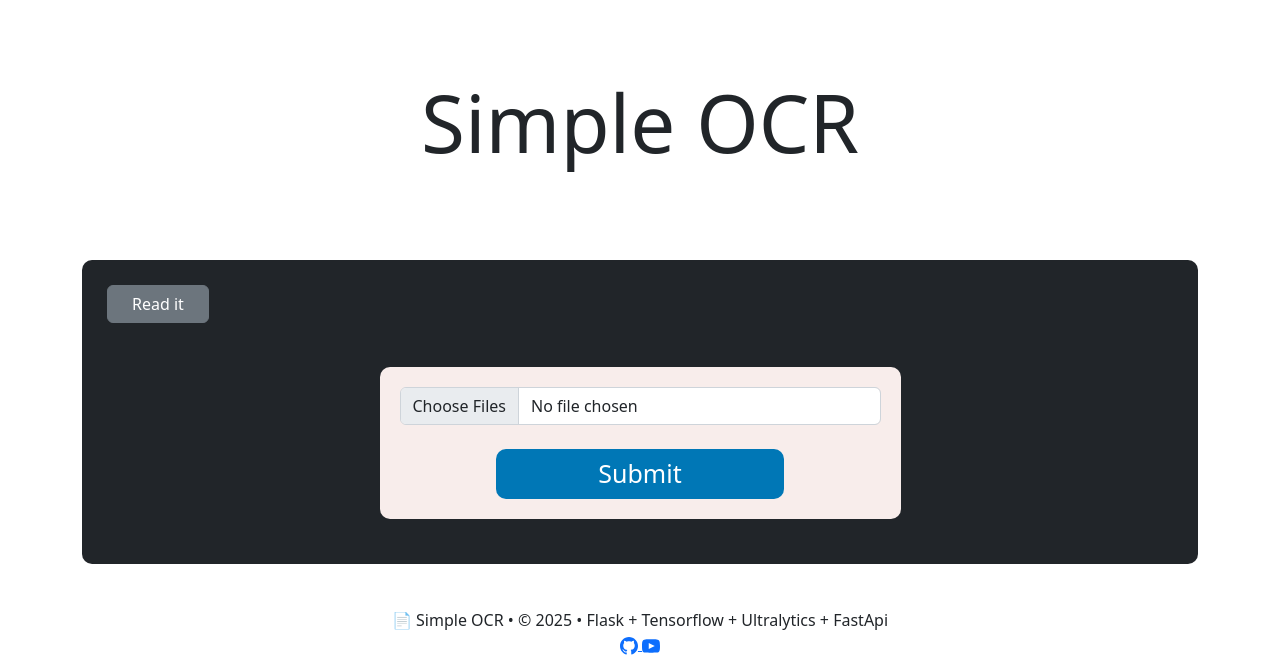
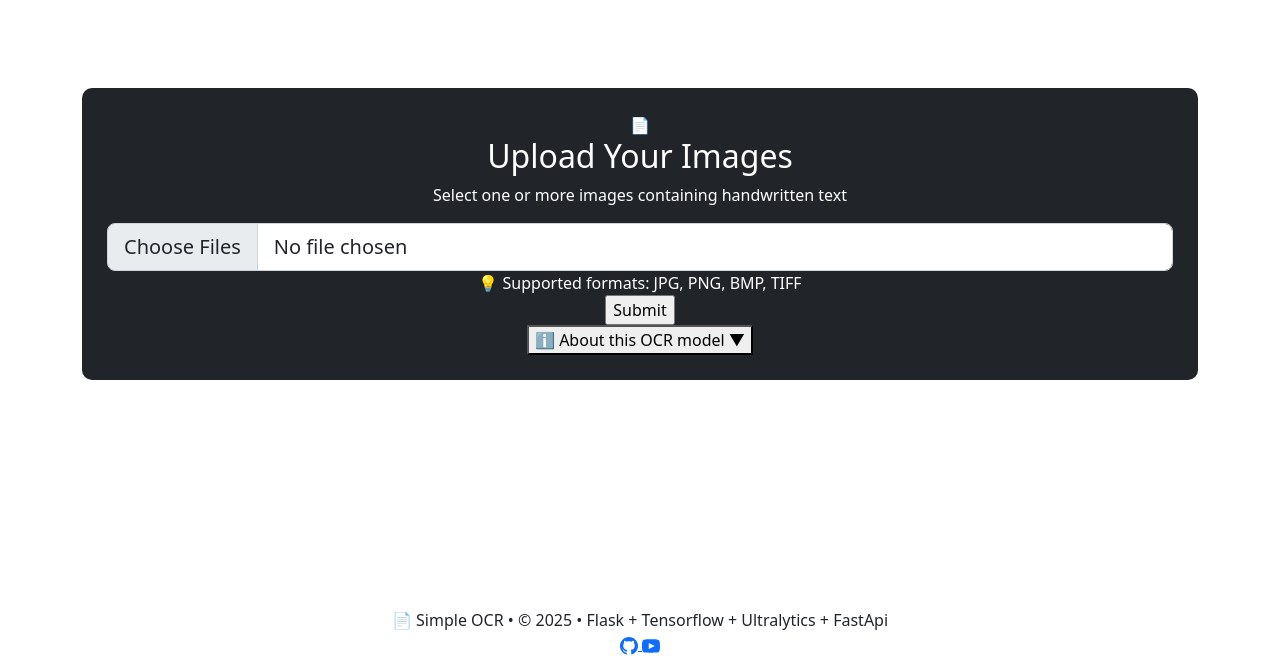
Before and after one commit to Koks-creator/OcrBenthamDataset, a Flask app: page / in a window 1280 px wide. Shown: the part 144-800 px from the top of the page. Run offline with Flask 3, Linux system fonts and the light colour scheme; some libraries are stand-ins or nearby versions.

Commit message:
Update home.html

```diff
--- a/ocr_webapp/templates/home.html
+++ b/ocr_webapp/templates/home.html
@@ -2,24 +2,20 @@
 
 {% block content %}
 <div class="container text-center">
-  <h1 class="display-1 my-4" style="padding: 50px;">Simple OCR</h1>
-
+  <br>
+  <br>
   <div class="jumbotron position-relative" style="background-color: #212529;">
-    <div class="row mb-4">
-      <div class="col text-start">
-        <button
-          type="button"
-          class="btn btn-secondary px-4"
-          data-bs-container="body"
-          data-bs-toggle="popover"
-          data-bs-placement="right"
-          data-bs-content="INFO: this OCR model was trained on quite short sequences,
-           mostly single words (since it was traied on IAM dataset), so don't expect too much, https://fki.tic.heia-fr.ch/databases/iam-handwriting-database"
-        >
-          Read it
-        </button>
-      </div>
-    </div>
+      {% with messages = get_flashed_messages(with_categories=true) %}
+        {% if messages %}
+            <div class="flashes">
+            {% for category, message in messages %}
+                <div class="alert alert-{{ category }}">
+                {{ message }}
+                </div>
+            {% endfor %}
+            </div>
+        {% endif %}
+      {% endwith %}
 
     <!-- Loading Spinner (hidden by default) -->
     <div id="loadingSpinner" class="spinner-container" style="display: none;">
@@ -29,25 +25,92 @@
       <p class="mt-2 text-light">Processing images, please wait...</p>
     </div>
 
-    <div class="row justify-content-center">
-      <div class="col-md-6 col-12">
+    <!-- Upload Section -->
+    <div class="upload-section">
+      <div class="upload-card">
+        <div class="upload-header">
+          <div class="upload-icon">📄</div>
+          <h2 class="upload-title">Upload Your Images</h2>
+          <p class="upload-subtitle">Select one or more images containing handwritten text</p>
+        </div>
+
         <form id="uploadForm" method="post" enctype="multipart/form-data">
           {{ form.hidden_tag() }}
-          <fieldset class="form-group">
-            <div class="uploadFileContainer mx-auto" style="width: 100%;">
+          <div class="upload-body">
+            <div class="file-input-wrapper">
               {% if form.images.errors %}
-                {{ form.images(class='form-control is-invalid', multiple=True) }}
+                {{ form.images(class='form-control form-control-lg is-invalid', multiple=True, id='fileInput') }}
                 {% for error in form.images.errors %}
-                  <div class="text-danger">{{ error }}</div>
+                  <div class="text-danger mt-2">{{ error }}</div>
                 {% endfor %}
               {% else %}
-                {{ form.images(class='form-control') }}
+                {{ form.images(class='form-control form-control-lg', multiple=True, id='fileInput') }}
               {% endif %}
-              <br>
-              {{ form.submit(class='submitButton') }}
+              <div class="file-hint">
+                <span>💡</span> Supported formats: JPG, PNG, BMP, TIFF
+              </div>
             </div>
-          </fieldset>
+
+            <div class="upload-actions">
+              {{ form.submit(class='btn-upload') }}
+            </div>
+          </div>
         </form>
+      </div>
+
+      <!-- Info Button -->
+      <div class="info-toggle-wrapper">
+        <button type="button" class="info-toggle-btn" data-bs-toggle="collapse" data-bs-target="#modelInfo" aria-expanded="false">
+          <span class="info-icon">ℹ️</span>
+          <span>About this OCR model</span>
+          <span class="chevron">▼</span>
+        </button>
+      </div>
+    </div>
+
+    <!-- Model Info Section (Collapsible) -->
+    <div class="collapse" id="modelInfo">
+      <div class="model-info-section">
+        <div class="info-grid">
+
+          <div class="info-card">
+            <div class="info-card-icon">🧠</div>
+            <h3>Model Architecture</h3>
+            <p>
+              This OCR system uses a deep learning model based on CNN and RNN layers with Connectionist Temporal Classification loss function to
+              extract text from cropped text lines - these text line are detected by Yolov11 object detection model.
+            </p>
+          </div>
+
+          <div class="info-card">
+            <div class="info-card-icon">📚</div>
+            <h3>Training Data</h3>
+            <p>
+              The model was trained on the <a href="https://zenodo.org/records/44519">Bentham dataset</a> which is a collection
+              consists of a set of images of a collection of works on law and moral philosophy written by the philosopher Jeremy Bentham.
+            </p>
+          </div>
+
+          <div class="info-card">
+            <div class="info-card-icon">⚙️</div>
+            <h3>How It Works</h3>
+            <p>
+              When uploading images our Yolov11 object detection model detects text lines,
+              draws boxes around them, crops text lines and store them. Stored images of cropped text lines
+              are loaded to the OCR model, so the actual text can be extracted and return results.
+            </p>
+          </div>
+
+          <div class="info-card">
+            <div class="info-card-icon">⚠️</div>
+            <h3>Limitations</h3>
+            <p>
+              This model was trained on historical papers, which are quite specific, so it's not gonna perform well on modern ones.
+            </p>
+          </div>
+
+        </div>
+        </div>
       </div>
     </div>
 
@@ -60,28 +123,28 @@
           <!-- Left: Text Results -->
           <div class="ocr-text-panel">
             <div class="panel-header">
-              <span class="panel-title">📝 Rozpoznany tekst</span>
+              <span class="panel-title">📝 Extracted text</span>
               <div class="panel-actions">
                 <span id="charCount" class="char-count"></span>
-                <button id="copyBtn" class="copy-btn" title="Kopiuj do schowka">
+                <button id="copyBtn" class="copy-btn" title="Copy to clipboard">
                   <span class="copy-icon">📋</span>
-                  <span class="copy-text">Kopiuj</span>
+                  <span class="copy-text">Copy</span>
                 </button>
               </div>
             </div>
-            <div id="resultsBox" class="results-box">{% for i in range(results | length) %}{{ image_filenames[i] }} <br><br> {{ results[i] }}<br>{% if not loop.last %}
+            <div id="resultsBox" class="results-box">{% for i in range(results | length) %}<strong>{{ image_filenames[i] }}</strong> <br><br> {{ results[i] }}<br>{% if not loop.last %}
 {% endif %}{% endfor %}</div>
           </div>
 
           <!-- Right: Image Preview -->
           <div class="ocr-image-panel">
             <div class="panel-header">
-              <span class="panel-title">🖼️ Obraz źródłowy</span>
+              <span class="panel-title">🖼️ Images</span>
               <div class="panel-actions">
                 <span id="imageCounter" class="image-counter">1 / {{ image_filenames|length }}</span>
                 {% if image_filenames|length > 1 %}
-                <button id="prevThumb" class="nav-btn" title="Poprzedni">❮</button>
-                <button id="nextThumb" class="nav-btn" title="Następny">❯</button>
+                <button id="prevThumb" class="nav-btn" title="Previous">❮</button>
+                <button id="nextThumb" class="nav-btn" title="Next">❯</button>
                 {% endif %}
               </div>
             </div>
@@ -89,9 +152,8 @@
               <img id="previewImg"
                    src="{{ url_for('static', filename='temp_uploads/' ~ image_filenames[0]) }}"
                    class="preview-image"
-                   title="Kliknij aby powiększyć">
+                   title="Click to enlarge">
 
-              <!-- Thumbnails (jeśli więcej niż 1 obrazek) -->
               {% if image_filenames|length > 1 %}
               <div class="thumbnails-strip">
                 {% for image_filename in image_filenames %}
@@ -106,11 +168,17 @@
           </div>
 
         </div>
+
+        <!-- Download JSON Button -->
+        <div class="download-section mt-4">
+          <button id="downloadJsonBtn" class="download-json-btn" title="Download the results as a JSON">
+            <span class="download-icon">📥</span>
+            <span class="download-text">Download results (JSON)</span>
+          </button>
+        </div>
+
       </div>
 
-      <div class="mt-3">
-        {{ json_res }}
-      </div>
     {% endif %}
   </div>
 </div>
@@ -119,19 +187,19 @@
 <div id="lightbox" class="lightbox-overlay">
   <div class="lightbox-controls">
     <div class="zoom-controls">
-      <button id="zoomOut" class="lb-btn" title="Oddal (-)">−</button>
+      <button id="zoomOut" class="lb-btn" title="Zoom out (-)">−</button>
       <span id="zoomLevel" class="zoom-indicator">100%</span>
-      <button id="zoomIn" class="lb-btn" title="Przybliż (+)">+</button>
+      <button id="zoomIn" class="lb-btn" title="Zoom in (+)">+</button>
       <button id="zoomReset" class="lb-btn" title="Reset (0)">⟲</button>
     </div>
     <div class="nav-controls">
-      <button id="prevImg" class="lb-btn" title="Poprzedni (←)">❮</button>
+      <button id="prevImg" class="lb-btn" title="Previous (←)">❮</button>
       <span id="imgCounter" class="img-counter">1 / 1</span>
-      <button id="nextImg" class="lb-btn" title="Następny (→)">❯</button>
+      <button id="nextImg" class="lb-btn" title="Next (→)">❯</button>
     </div>
     <div class="action-controls">
-      <button id="downloadImg" class="lb-btn" title="Pobierz (S)">⬇</button>
-      <button id="closeLightbox" class="lb-btn" title="Zamknij (Esc)">✕</button>
+      <button id="downloadImg" class="lb-btn" title="Download">⬇</button>
+      <button id="closeLightbox" class="lb-btn" title="Close (Esc)">✕</button>
     </div>
   </div>
 
@@ -142,9 +210,16 @@
   </div>
 
   <div class="zoom-hint" id="zoomHint">
-    Użyj kółka myszy lub przycisków +/- aby przybliżać
+    Use the mouse wheel or the +/- buttons to zoom in.
   </div>
 </div>
+
+<!-- JSON Data for Download -->
+{% if json_res %}
+<script id="jsonData" type="application/json">
+  {{ json_res | tojson | safe }}
+</script>
+{% endif %}
 
 <script>
 document.addEventListener('DOMContentLoaded', function() {
@@ -160,7 +235,7 @@ document.addEventListener('DOMContentLoaded', function() {
     const text = resultsBox.textContent;
     const chars = text.length;
     const words = text.trim() ? text.trim().split(/\s+/).length : 0;
-    charCount.textContent = `${chars} zn. / ${words} sł.`;
+    charCount.textContent = `${chars} chars / ${words} words`;
   }
 
   if (copyBtn && resultsBox) {
@@ -188,14 +263,80 @@ document.addEventListener('DOMContentLoaded', function() {
 
       copyBtn.classList.add('copied');
       icon.textContent = '✓';
-      text.textContent = 'Skopiowano!';
+      text.textContent = 'Copied!';
 
       setTimeout(() => {
         copyBtn.classList.remove('copied');
         icon.textContent = '📋';
-        text.textContent = 'Kopiuj';
+        text.textContent = 'Copy';
       }, 2000);
     }
+  }
+
+  // =====================
+  // DOWNLOAD JSON FUNCTIONALITY
+  // =====================
+  const downloadJsonBtn = document.getElementById('downloadJsonBtn');
+  const jsonDataElement = document.getElementById('jsonData');
+
+  if (downloadJsonBtn && jsonDataElement) {
+    downloadJsonBtn.addEventListener('click', () => {
+      try {
+        const jsonData = JSON.parse(jsonDataElement.textContent);
+        const jsonString = JSON.stringify(jsonData, null, 2);
+
+        const blob = new Blob([jsonString], { type: 'application/json' });
+        const url = URL.createObjectURL(blob);
+
+        const link = document.createElement('a');
+        link.href = url;
+
+        const now = new Date();
+        const dateStr = now.toISOString().slice(0, 19).replace(/[T:]/g, '-');
+        link.download = `ocr_results_${dateStr}.json`;
+
+        document.body.appendChild(link);
+        link.click();
+        document.body.removeChild(link);
+        URL.revokeObjectURL(url);
+
+        showDownloadSuccess();
+
+      } catch (err) {
+        console.error('Error downloading JSON:', err);
+        alert('Error downloading JSON file');
+      }
+    });
+
+    function showDownloadSuccess() {
+      const icon = downloadJsonBtn.querySelector('.download-icon');
+      const text = downloadJsonBtn.querySelector('.download-text');
+
+      downloadJsonBtn.classList.add('downloaded');
+      icon.textContent = '✓';
+      text.textContent = 'Downloaded!';
+
+      setTimeout(() => {
+        downloadJsonBtn.classList.remove('downloaded');
+        icon.textContent = '📥';
+        text.textContent = 'Download results (JSON)';
+      }, 2000);
+    }
+  }
+
+  // =====================
+  // INFO TOGGLE ANIMATION
+  // =====================
+  const infoToggle = document.querySelector('.info-toggle-btn');
+  const modelInfo = document.getElementById('modelInfo');
+
+  if (infoToggle && modelInfo) {
+    modelInfo.addEventListener('show.bs.collapse', () => {
+      infoToggle.classList.add('active');
+    });
+    modelInfo.addEventListener('hide.bs.collapse', () => {
+      infoToggle.classList.remove('active');
+    });
   }
 
   // =====================
@@ -261,17 +402,14 @@ document.addEventListener('DOMContentLoaded', function() {
   let isDragging = false;
   let startX, startY, translateX = 0, translateY = 0;
 
-  // Zbierz obrazki
   thumbnails.forEach((thumb) => {
     images.push(thumb.dataset.full);
   });
 
-  // Jeśli nie ma thumbnails, użyj preview image
   if (images.length === 0 && previewImg) {
     images.push(previewImg.src);
   }
 
-  // Kliknięcie w preview otwiera lightbox
   if (previewImg) {
     previewImg.addEventListener('click', () => {
       openLightbox(currentThumbIndex);
@@ -366,7 +504,6 @@ document.addEventListener('DOMContentLoaded', function() {
     document.body.removeChild(link);
   }
 
-  // Event listeners
   document.getElementById('zoomIn').addEventListener('click', zoomIn);
   document.getElementById('zoomOut').addEventListener('click', zoomOut);
   document.getElementById('zoomReset').addEventListener('click', resetZoom);
```
